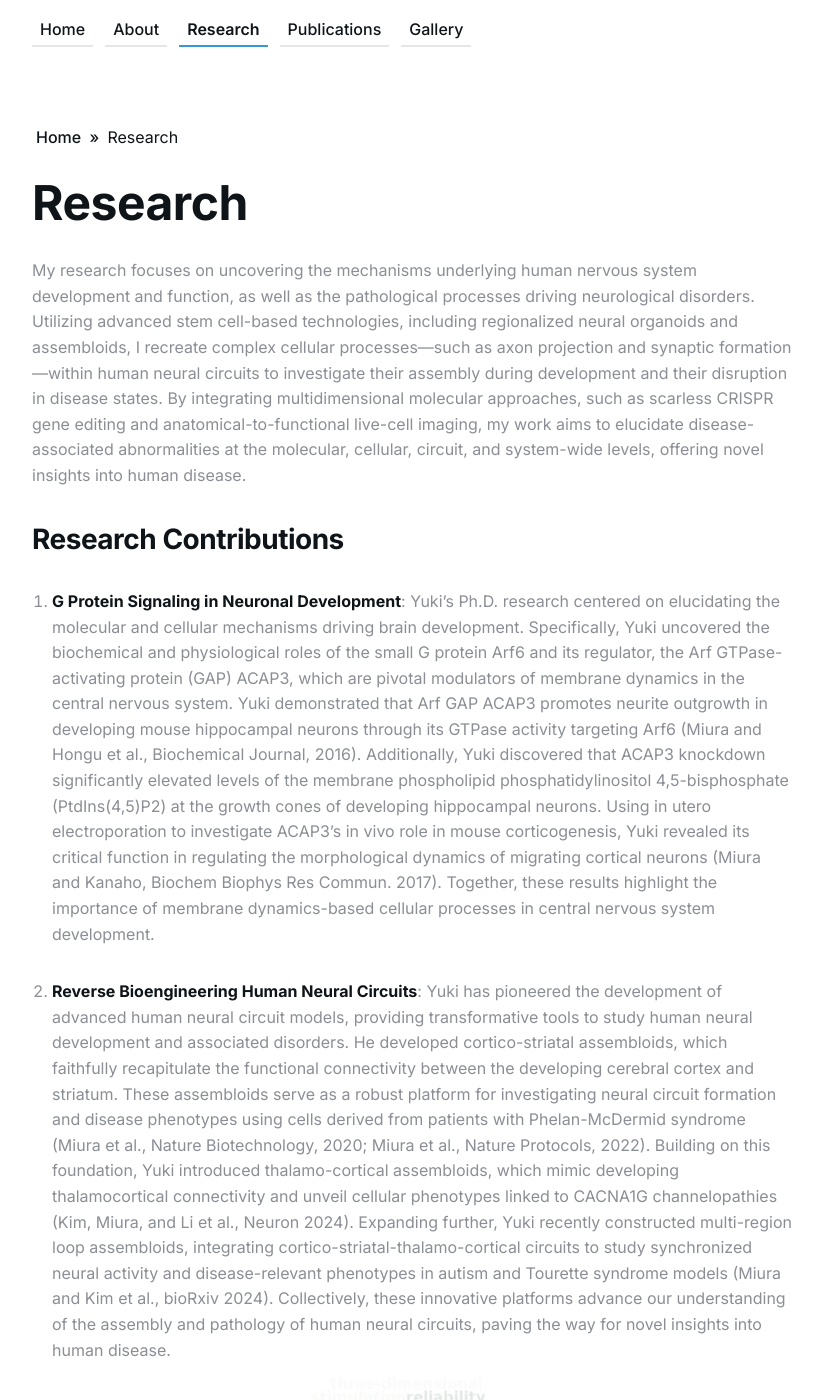
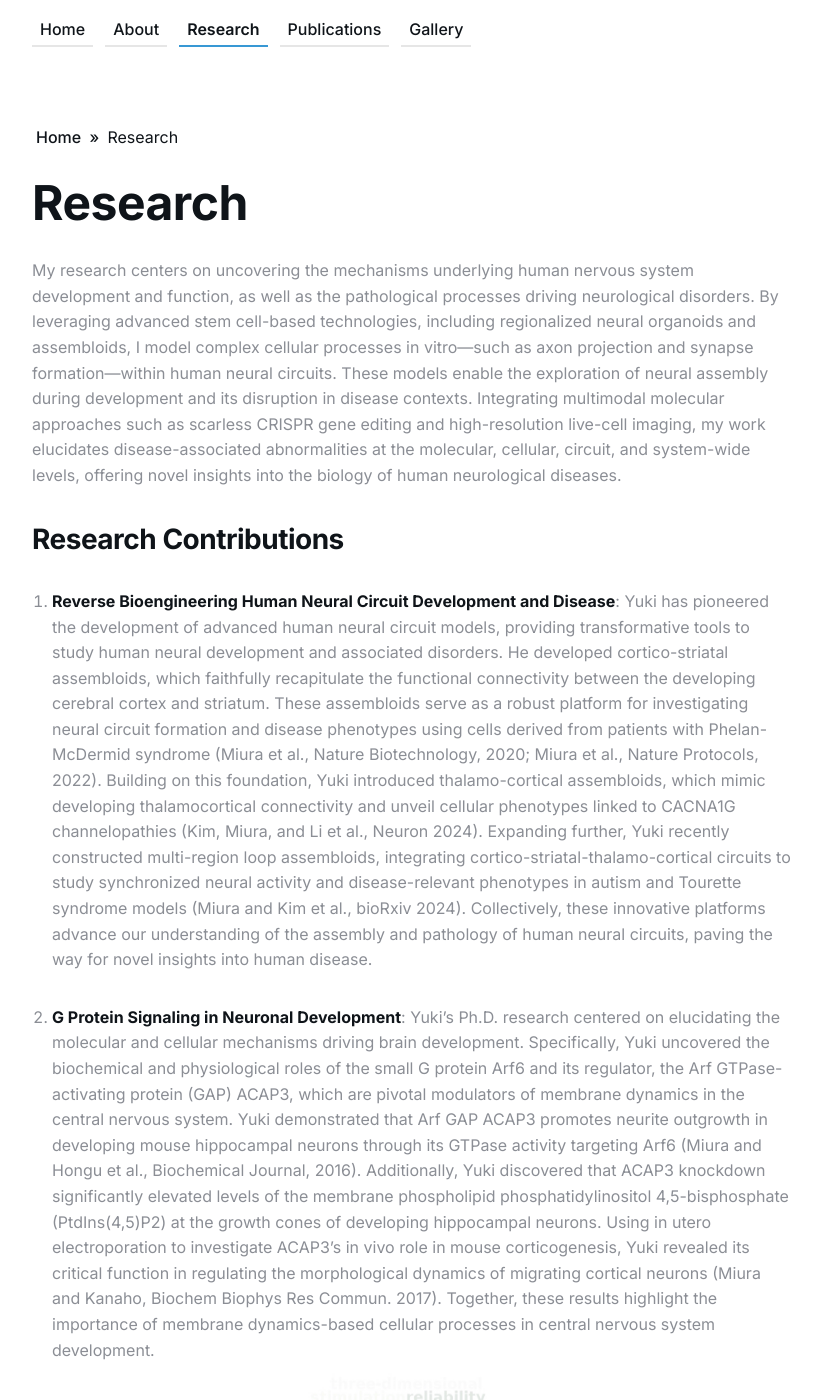
Before and after one commit to ykmiura/ykmiura.github.io, a Jekyll site: the page built from _pages/research.md, in a window 1280 px wide and 1400 px high, scrolled down 339 px. Shown: the whole window, without its empty margins (228-1050 px from the left). Built offline with Jekyll 4.4.1, drawn with Linux system fonts in a browser that asks for light colours.

Commit message:
Update research.md

```diff
--- a/_pages/research.md
+++ b/_pages/research.md
@@ -1,13 +1,13 @@
 ---
 layout: page
 title: Research
-description: My research focuses on uncovering the mechanisms underlying human nervous system development and function, as well as the pathological processes driving neurological disorders. Utilizing advanced stem cell-based technologies, including regionalized neural organoids and assembloids, I recreate complex cellular processes—such as axon projection and synaptic formation—within human neural circuits to investigate their assembly during development and their disruption in disease states. By integrating multidimensional molecular approaches, such as scarless CRISPR gene editing and anatomical-to-functional live-cell imaging, my work aims to elucidate disease-associated abnormalities at the molecular, cellular, circuit, and system-wide levels, offering novel insights into human disease.
+description: My research centers on uncovering the mechanisms underlying human nervous system development and function, as well as the pathological processes driving neurological disorders. By leveraging advanced stem cell-based technologies, including regionalized neural organoids and assembloids, I model complex cellular processes in vitro—such as axon projection and synapse formation—within human neural circuits. These models enable the exploration of neural assembly during development and its disruption in disease contexts. Integrating multimodal molecular approaches such as scarless CRISPR gene editing and high-resolution live-cell imaging, my work elucidates disease-associated abnormalities at the molecular, cellular, circuit, and system-wide levels, offering novel insights into the biology of human neurological diseases.
 permalink: /research/
 image:
 page_cover: '/images/01.jpg'
 ---
 ## Research Contributions
-1. **G Protein Signaling in Neuronal Development**: Yuki's Ph.D. research centered on elucidating the molecular and cellular mechanisms driving brain development. Specifically, Yuki uncovered the biochemical and physiological roles of the small G protein Arf6 and its regulator, the Arf GTPase-activating protein (GAP) ACAP3, which are pivotal modulators of membrane dynamics in the central nervous system. Yuki demonstrated that Arf GAP ACAP3 promotes neurite outgrowth in developing mouse hippocampal neurons through its GTPase activity targeting Arf6 (Miura and Hongu et al., Biochemical Journal, 2016). Additionally, Yuki discovered that ACAP3 knockdown significantly elevated levels of the membrane phospholipid phosphatidylinositol 4,5-bisphosphate (PtdIns(4,5)P2) at the growth cones of developing hippocampal neurons. Using in utero electroporation to investigate ACAP3's in vivo role in mouse corticogenesis, Yuki revealed its critical function in regulating the morphological dynamics of migrating cortical neurons (Miura and Kanaho, Biochem Biophys Res Commun. 2017). Together, these results highlight the importance of membrane dynamics-based cellular processes in central nervous system development.
+1. **Reverse Bioengineering Human Neural Circuit Development and Disease**: Yuki has pioneered the development of advanced human neural circuit models, providing transformative tools to study human neural development and associated disorders. He developed cortico-striatal assembloids, which faithfully recapitulate the functional connectivity between the developing cerebral cortex and striatum. These assembloids serve as a robust platform for investigating neural circuit formation and disease phenotypes using cells derived from patients with Phelan-McDermid syndrome (Miura et al., Nature Biotechnology, 2020; Miura et al., Nature Protocols, 2022). Building on this foundation, Yuki introduced thalamo-cortical assembloids, which mimic developing thalamocortical connectivity and unveil cellular phenotypes linked to CACNA1G channelopathies (Kim, Miura, and Li et al., Neuron 2024). Expanding further, Yuki recently constructed multi-region loop assembloids, integrating cortico-striatal-thalamo-cortical circuits to study synchronized neural activity and disease-relevant phenotypes in autism and Tourette syndrome models (Miura and Kim et al., bioRxiv 2024). Collectively, these innovative platforms advance our understanding of the assembly and pathology of human neural circuits, paving the way for novel insights into human disease.
 
-2. **Reverse Bioengineering Human Neural Circuits**: Yuki has pioneered the development of advanced human neural circuit models, providing transformative tools to study human neural development and associated disorders. He developed cortico-striatal assembloids, which faithfully recapitulate the functional connectivity between the developing cerebral cortex and striatum. These assembloids serve as a robust platform for investigating neural circuit formation and disease phenotypes using cells derived from patients with Phelan-McDermid syndrome (Miura et al., Nature Biotechnology, 2020; Miura et al., Nature Protocols, 2022). Building on this foundation, Yuki introduced thalamo-cortical assembloids, which mimic developing thalamocortical connectivity and unveil cellular phenotypes linked to CACNA1G channelopathies (Kim, Miura, and Li et al., Neuron 2024). Expanding further, Yuki recently constructed multi-region loop assembloids, integrating cortico-striatal-thalamo-cortical circuits to study synchronized neural activity and disease-relevant phenotypes in autism and Tourette syndrome models (Miura and Kim et al., bioRxiv 2024). Collectively, these innovative platforms advance our understanding of the assembly and pathology of human neural circuits, paving the way for novel insights into human disease.
+2. **G Protein Signaling in Neuronal Development**: Yuki's Ph.D. research centered on elucidating the molecular and cellular mechanisms driving brain development. Specifically, Yuki uncovered the biochemical and physiological roles of the small G protein Arf6 and its regulator, the Arf GTPase-activating protein (GAP) ACAP3, which are pivotal modulators of membrane dynamics in the central nervous system. Yuki demonstrated that Arf GAP ACAP3 promotes neurite outgrowth in developing mouse hippocampal neurons through its GTPase activity targeting Arf6 (Miura and Hongu et al., Biochemical Journal, 2016). Additionally, Yuki discovered that ACAP3 knockdown significantly elevated levels of the membrane phospholipid phosphatidylinositol 4,5-bisphosphate (PtdIns(4,5)P2) at the growth cones of developing hippocampal neurons. Using in utero electroporation to investigate ACAP3's in vivo role in mouse corticogenesis, Yuki revealed its critical function in regulating the morphological dynamics of migrating cortical neurons (Miura and Kanaho, Biochem Biophys Res Commun. 2017). Together, these results highlight the importance of membrane dynamics-based cellular processes in central nervous system development.
 ![Photo](/images/Word_cloud.jpg)
```
